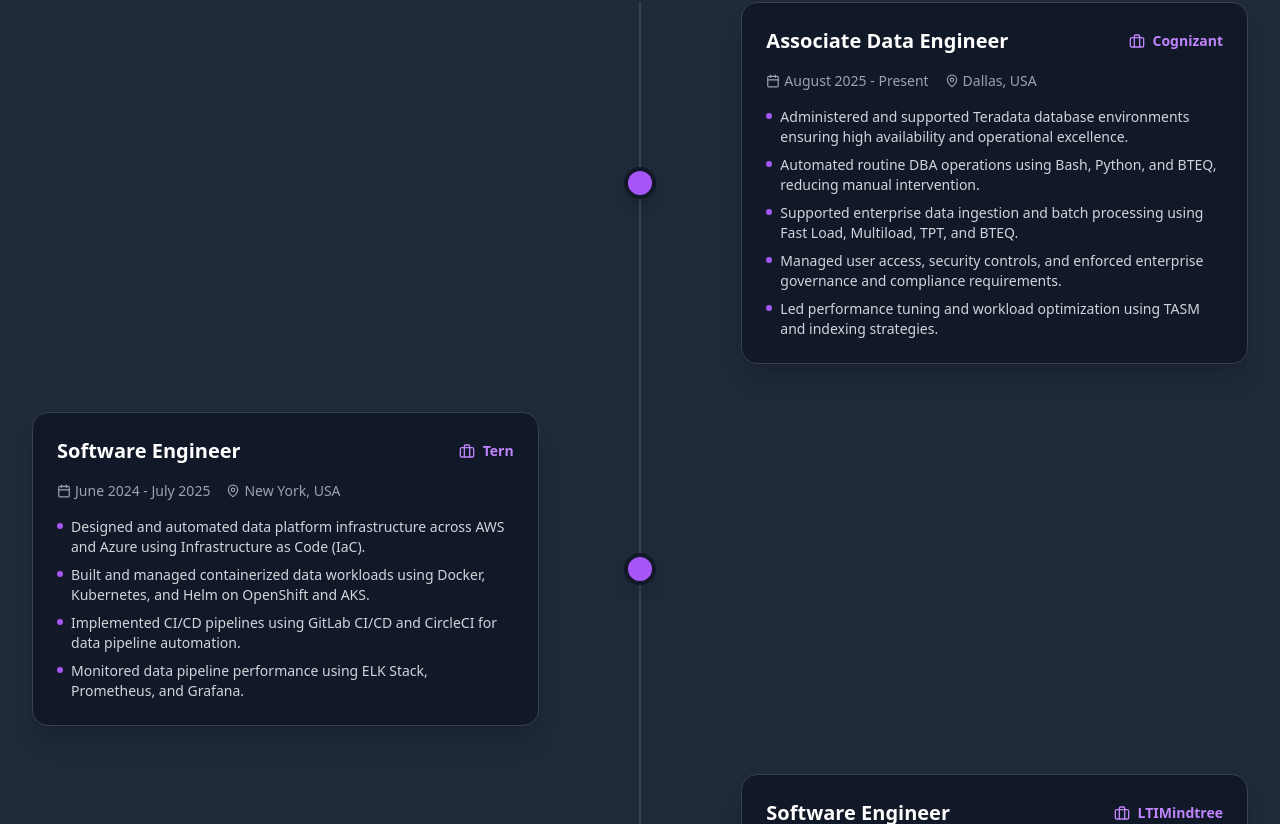
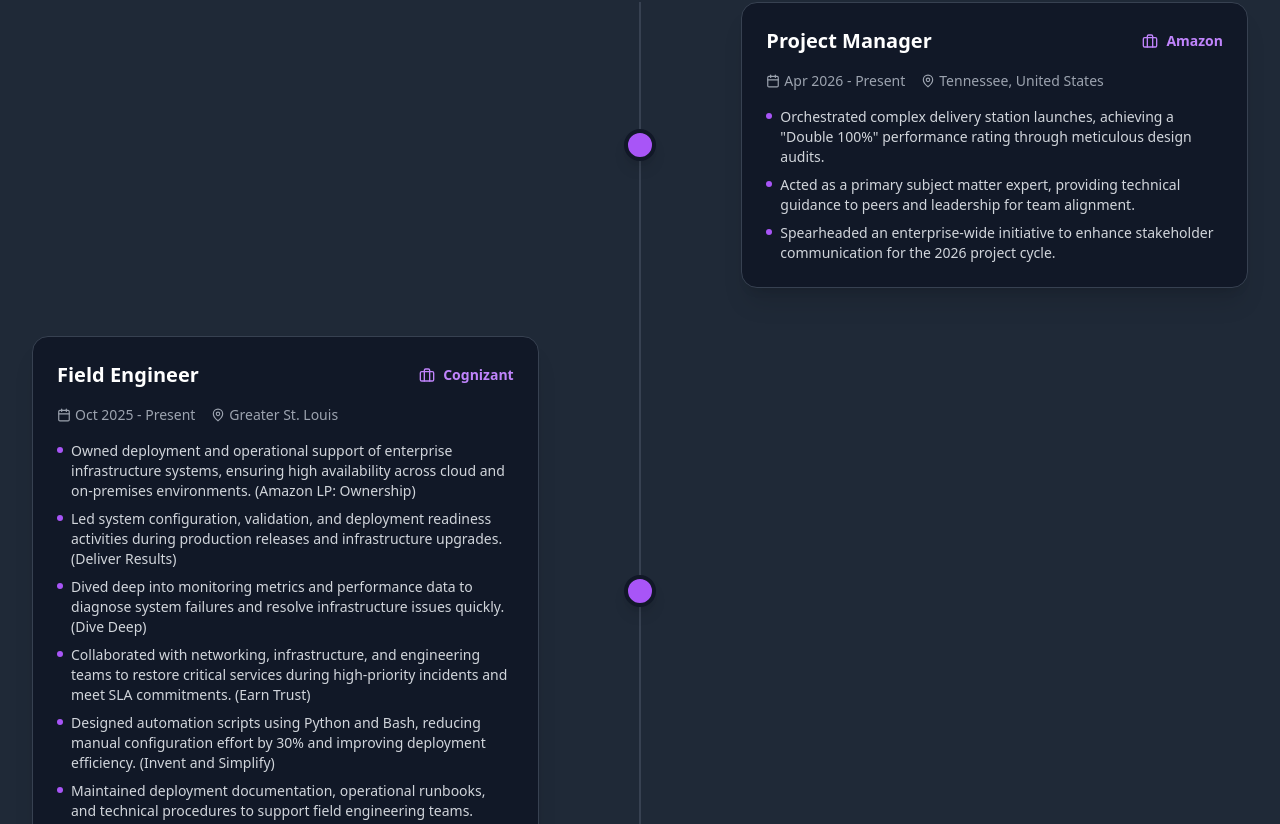
Before and after one commit to 121810318013-cyber/Template-Portfolio, a React (Vite) app: page / in a window 1280 px wide. Shown: the part 2296-3120 px from the top of the page. Built offline with nearby package versions, Linux system fonts and the light colour scheme.

Commit message:
Update WorkExperience.tsx

```diff
--- a/src/components/WorkExperience.tsx
+++ b/src/components/WorkExperience.tsx
@@ -1,19 +1,156 @@
+// import React from "react";
+// import { Briefcase, Calendar, MapPin } from "lucide-react";
+
+// const WorkExperience = () => {
+//   const experiences = [
+//     {
+//       company: "Cognizant",
+//       role: "Associate Data Engineer",
+//       location: "Dallas, USA",
+//       period: "August 2025 - Present",
+//       description: [
+//         "Administered and supported Teradata database environments ensuring high availability and operational excellence.",
+//         "Automated routine DBA operations using Bash, Python, and BTEQ, reducing manual intervention.",
+//         "Supported enterprise data ingestion and batch processing using Fast Load, Multiload, TPT, and BTEQ.",
+//         "Managed user access, security controls, and enforced enterprise governance and compliance requirements.",
+//         "Led performance tuning and workload optimization using TASM and indexing strategies.",
+//       ],
+//     },
+//     {
+//       company: "Tern",
+//       role: "Software Engineer",
+//       location: "New York, USA",
+//       period: "June 2024 - July 2025",
+//       description: [
+//         "Designed and automated data platform infrastructure across AWS and Azure using Infrastructure as Code (IaC).",
+//         "Built and managed containerized data workloads using Docker, Kubernetes, and Helm on OpenShift and AKS.",
+//         "Implemented CI/CD pipelines using GitLab CI/CD and CircleCI for data pipeline automation.",
+//         "Monitored data pipeline performance using ELK Stack, Prometheus, and Grafana.",
+//       ],
+//     },
+//     {
+//       company: "LTIMindtree",
+//       role: "Software Engineer",
+//       location: "India",
+//       period: "May 2021 - May 2023",
+//       description: [
+//         "Managed database performance and high availability across Snowflake and traditional RDBMS environments.",
+//         "Supported application migration to AWS cloud environments while maintaining strong network security.",
+//         "Monitored and optimized CI/CD pipelines using Jenkins and Azure DevOps.",
+//         "Orchestrated containerized environments using Kubernetes and Docker.",
+//       ],
+//     },
+//   ];
+
+//   return (
+//     <section id="experience" className="py-12 sm:py-16 lg:py-20 bg-gray-800">
+//       <div className="max-w-7xl mx-auto px-4 sm:px-6 lg:px-8">
+//         <div className="text-center mb-12 sm:mb-16">
+//           <h2 className="text-3xl sm:text-4xl lg:text-5xl font-bold mb-4">
+//             <span className="bg-gradient-to-r from-purple-400 to-pink-400 bg-clip-text text-transparent">
+//               Work Experience
+//             </span>
+//           </h2>
+//           <p className="text-gray-400 text-base sm:text-lg max-w-2xl mx-auto px-4">
+//             My professional journey across different tech giants.
+//           </p>
+//         </div>
+
+//         <div className="relative">
+//           {/* Vertical Line for Desktop */}
+//           <div className="hidden lg:block absolute left-1/2 transform -translate-x-1/2 w-0.5 h-full bg-gray-700"></div>
+
+//           <div className="space-y-12">
+//             {experiences.map((exp, index) => (
+//               <div
+//                 key={index}
+//                 className={`flex flex-col lg:flex-row ${index % 2 === 0 ? "lg:flex-row-reverse" : ""} items-center justify-center`}
+//               >
+//                 {/* Content Card */}
+//                 <div className="w-full lg:w-5/12">
+//                   <div className="bg-gray-900 p-6 rounded-2xl border border-gray-700 hover:border-purple-500 transition-colors duration-300 shadow-xl">
+//                     <div className="flex items-center justify-between mb-4">
+//                       <h3 className="text-xl font-bold text-white">
+//                         {exp.role}
+//                       </h3>
+//                       <div className="flex items-center text-purple-400">
+//                         <Briefcase size={16} className="mr-2" />
+//                         <span className="text-sm font-semibold">
+//                           {exp.company}
+//                         </span>
+//                       </div>
+//                     </div>
+
+//                     <div className="flex flex-wrap gap-4 mb-4 text-gray-400 text-sm">
+//                       <div className="flex items-center">
+//                         <Calendar size={14} className="mr-1" />
+//                         {exp.period}
+//                       </div>
+//                       <div className="flex items-center">
+//                         <MapPin size={14} className="mr-1" />
+//                         {exp.location}
+//                       </div>
+//                     </div>
+
+//                     <ul className="space-y-2">
+//                       {exp.description.map((item, i) => (
+//                         <li
+//                           key={i}
+//                           className="text-gray-300 text-sm flex items-start"
+//                         >
+//                           <span className="mr-2 mt-1.5 w-1.5 h-1.5 bg-purple-500 rounded-full flex-shrink-0"></span>
+//                           <span>{item}</span>
+//                         </li>
+//                       ))}
+//                     </ul>
+//                   </div>
+//                 </div>
+
+//                 {/* Timeline Dot */}
+//                 <div className="hidden lg:flex w-2/12 justify-center items-center relative">
+//                   <div className="w-8 h-8 bg-purple-500 rounded-full border-4 border-gray-900 shadow-lg z-10"></div>
+//                 </div>
+
+//                 {/* Empty Space for alternate side */}
+//                 <div className="hidden lg:block w-5/12"></div>
+//               </div>
+//             ))}
+//           </div>
+//         </div>
+//       </div>
+//     </section>
+//   );
+// };
+
+// export default WorkExperience;
 import React from "react";
 import { Briefcase, Calendar, MapPin } from "lucide-react";
 
 const WorkExperience = () => {
   const experiences = [
     {
+      company: "Amazon",
+      role: "Project Manager",
+      location: "Tennessee, United States",
+      period: "Apr 2026 - Present",
+      description: [
+        "Orchestrated complex delivery station launches, achieving a \"Double 100%\" performance rating through meticulous design audits.",
+        "Acted as a primary subject matter expert, providing technical guidance to peers and leadership for team alignment.",
+        "Spearheaded an enterprise-wide initiative to enhance stakeholder communication for the 2026 project cycle.",
+      ],
+    },
+    {
       company: "Cognizant",
-      role: "Associate Data Engineer",
-      location: "Dallas, USA",
-      period: "August 2025 - Present",
+      role: "Field Engineer",
+      location: "Greater St. Louis",
+      period: "Oct 2025 - Present",
       description: [
-        "Administered and supported Teradata database environments ensuring high availability and operational excellence.",
-        "Automated routine DBA operations using Bash, Python, and BTEQ, reducing manual intervention.",
-        "Supported enterprise data ingestion and batch processing using Fast Load, Multiload, TPT, and BTEQ.",
-        "Managed user access, security controls, and enforced enterprise governance and compliance requirements.",
-        "Led performance tuning and workload optimization using TASM and indexing strategies.",
+        "Owned deployment and operational support of enterprise infrastructure systems, ensuring high availability across cloud and on-premises environments. (Amazon LP: Ownership)",
+        "Led system configuration, validation, and deployment readiness activities during production releases and infrastructure upgrades. (Deliver Results)",
+        "Dived deep into monitoring metrics and performance data to diagnose system failures and resolve infrastructure issues quickly. (Dive Deep)",
+        "Collaborated with networking, infrastructure, and engineering teams to restore critical services during high-priority incidents and meet SLA commitments. (Earn Trust)",
+        "Designed automation scripts using Python and Bash, reducing manual configuration effort by 30% and improving deployment efficiency. (Invent and Simplify)",
+        "Maintained deployment documentation, operational runbooks, and technical procedures to support field engineering teams.",
       ],
     },
     {
@@ -64,7 +201,9 @@ const WorkExperience = () => {
             {experiences.map((exp, index) => (
               <div
                 key={index}
-                className={`flex flex-col lg:flex-row ${index % 2 === 0 ? "lg:flex-row-reverse" : ""} items-center justify-center`}
+                className={`flex flex-col lg:flex-row ${
+                  index % 2 === 0 ? "lg:flex-row-reverse" : ""
+                } items-center justify-center`}
               >
                 {/* Content Card */}
                 <div className="w-full lg:w-5/12">
```
